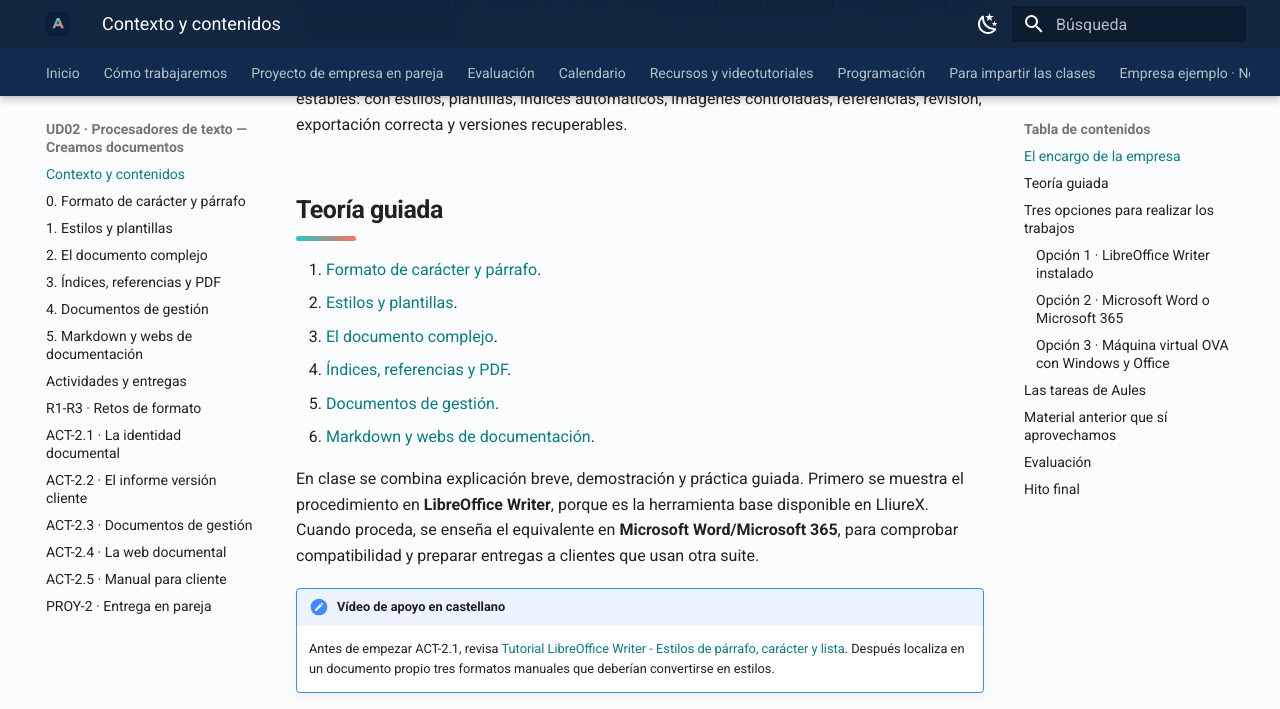
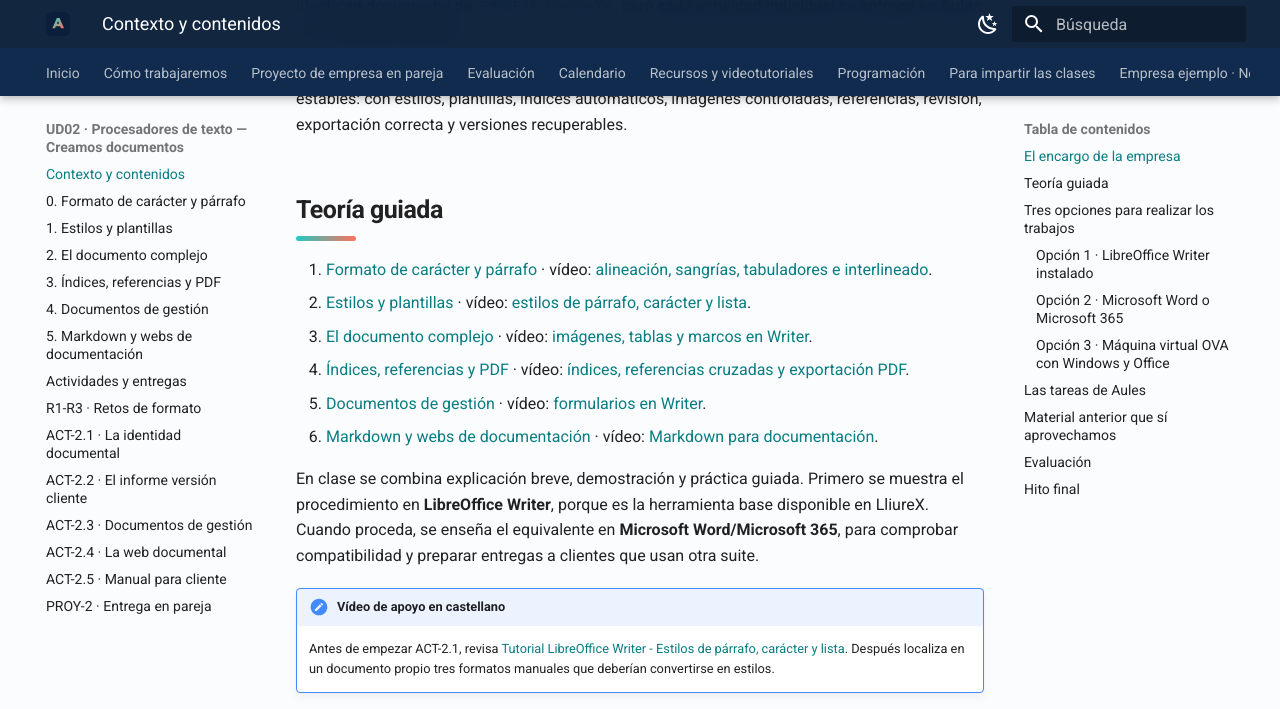
Before and after one commit to davidmolinafernadez/SMX_MEDIO_AOF, an MkDocs documentation site: the page built from .site-src/unidades/ud2.md, in a window 1280 px wide and 900 px high, scrolled down 567 px, cut to the strip 0-709 px from the top of the window. Built offline with MkDocs 1.6.1 and Material for MkDocs 9.7.7, drawn with Linux system fonts in a browser that asks for light colours.

Commit message:
Añadir vídeos por punto de teoría UD02

```diff
--- a/.site-src/unidades/ud2.md
+++ b/.site-src/unidades/ud2.md
@@ -12,12 +12,12 @@ El objetivo no es decorar documentos. El alumno debe aprender a construir docume
 
 ## Teoría guiada
 
-1. [Formato de carácter y párrafo](ud02-teoria-0.md).
-2. [Estilos y plantillas](ud02-teoria-1.md).
-3. [El documento complejo](ud02-teoria-2.md).
-4. [Índices, referencias y PDF](ud02-teoria-3.md).
-5. [Documentos de gestión](ud02-teoria-4.md).
-6. [Markdown y webs de documentación](ud02-teoria-5.md).
+1. [Formato de carácter y párrafo](ud02-teoria-0.md) · vídeo: [alineación, sangrías, tabuladores e interlineado](https://cursa.app/es/curso-gratis/libreoffice-writter-bfjb).
+2. [Estilos y plantillas](ud02-teoria-1.md) · vídeo: [estilos de párrafo, carácter y lista](https://www.youtube.com/watch?v=0gvovKKfEAw).
+3. [El documento complejo](ud02-teoria-2.md) · vídeo: [imágenes, tablas y marcos en Writer](https://cursa.app/es/curso-gratis/libreoffice-writter-bfjb).
+4. [Índices, referencias y PDF](ud02-teoria-3.md) · vídeo: [índices, referencias cruzadas y exportación PDF](https://cursa.app/es/curso-gratis/libreoffice-writter-bfjb).
+5. [Documentos de gestión](ud02-teoria-4.md) · vídeo: [formularios en Writer](https://www.youtube.com/watch?v=FV7UsiELN-0).
+6. [Markdown y webs de documentación](ud02-teoria-5.md) · vídeo: [Markdown para documentación](https://learn.microsoft.com/es-es/shows/github-copilot-series/markdown-using-copilot).
 
 En clase se combina explicación breve, demostración y práctica guiada. Primero se muestra el procedimiento en **LibreOffice Writer**, porque es la herramienta base disponible en LliureX. Cuando proceda, se enseña el equivalente en **Microsoft Word/Microsoft 365**, para comprobar compatibilidad y preparar entregas a clientes que usan otra suite.
 
```
Also changed, not shown: .site-src/unidades/ud02-teoria-0.md (+10 -0 lines), .site-src/unidades/ud02-teoria-2.md (+10 -0 lines), .site-src/unidades/ud02-teoria-3.md (+10 -0 lines), .site-src/unidades/ud02-teoria-4.md (+12 -0 lines), .site-src/unidades/ud02-teoria-5.md (+10 -0 lines).
